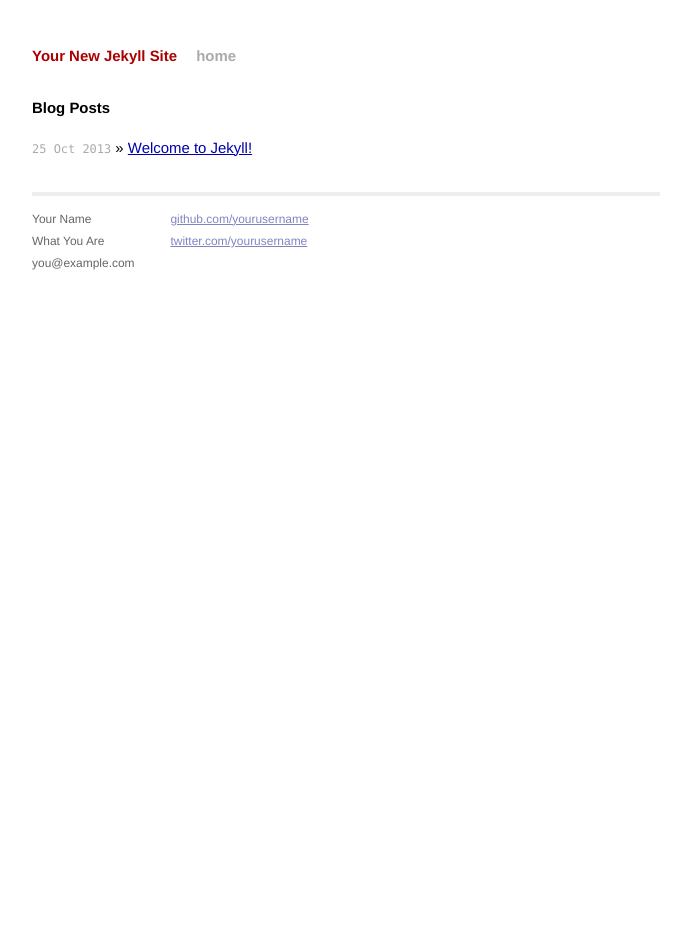
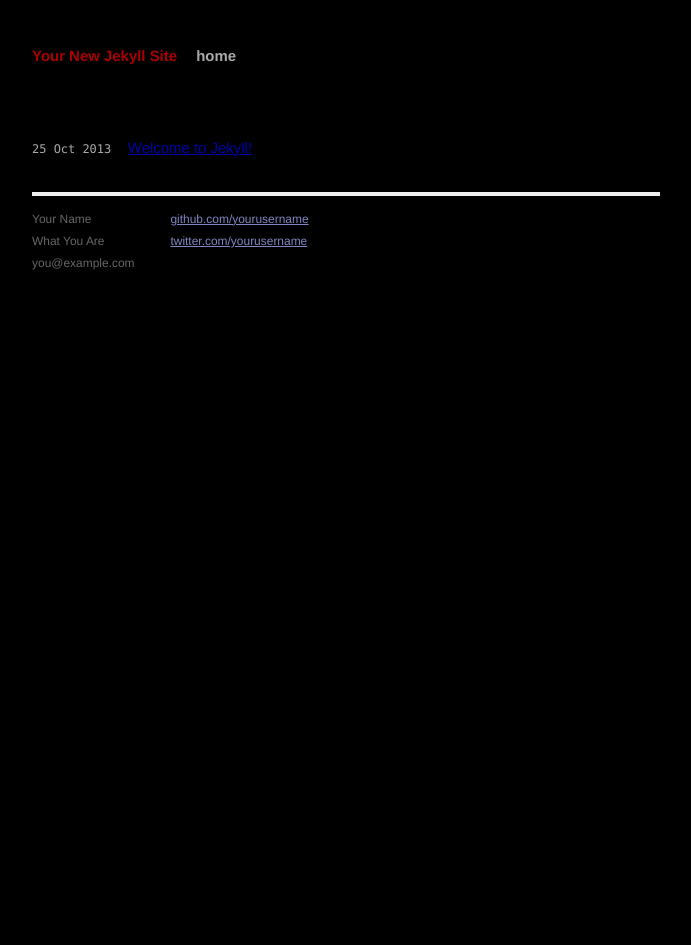
Before and after one commit to nafpigos/spreadthelove, a Jekyll site: the page built from index.html, in a window 1280 px wide. Shown: the whole page, without its empty margins (294-985 px from the left). Built offline with Jekyll 4.4.1, drawn with Linux system fonts in a browser that asks for light colours; Markdown is read by kramdown in place of the engine named in the settings.

Commit message:
black bg

```diff
--- a/css/main.css
+++ b/css/main.css
@@ -13,7 +13,7 @@
 html, body { height: 100%; }
 
 body {
-  background-color: #FFF;
+  background-color: black;
   font: 13.34px Helvetica, Arial, sans-serif;
   font-size: small;
   text-align: center;
```
